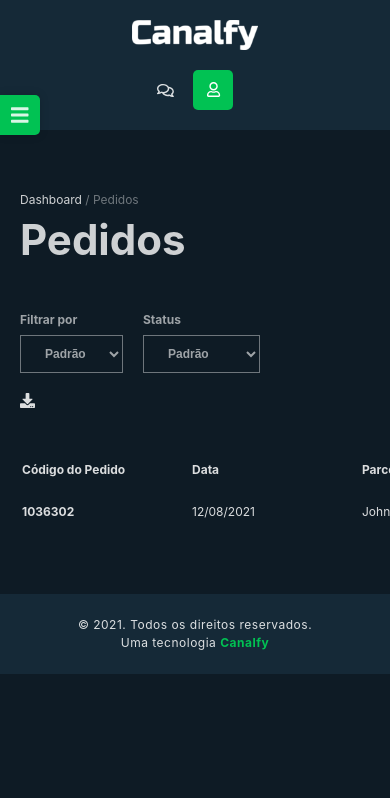
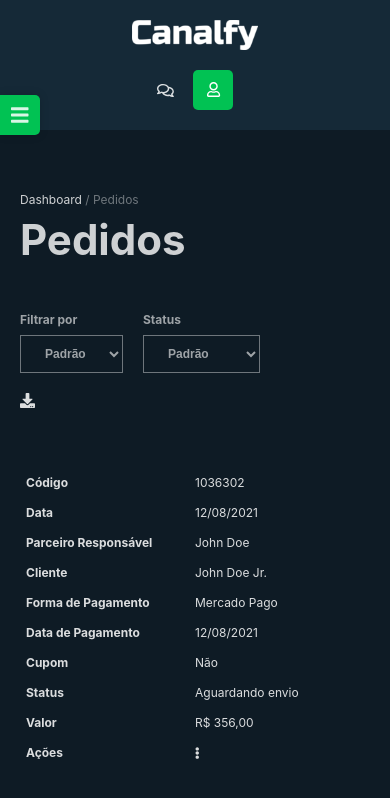
Before and after one commit to canalfy/canalfy-dashboard-lojista, a Next.js app: page /gerenciamento/pedidos in a window 390 px wide. Shown: the top 798 px of the page. Built offline with nearby package versions, Linux system fonts and the light colour scheme.

Commit message:
Ajuste na tabela responsiva de pedidos

```diff
--- a/pages/gerenciamento/pedidos/index.jsx
+++ b/pages/gerenciamento/pedidos/index.jsx
@@ -69,7 +69,7 @@ function ConversionManagement() {
 
                         <tbody>
                             <tr>
-                                <th>1036302</th>
+                                <td>1036302</td>
                                 <td>12/08/2021</td>
                                 <td>John Doe</td>
                                 <td>John Doe Jr.</td>
--- a/src/styles/gerenciamento/pedidos.js
+++ b/src/styles/gerenciamento/pedidos.js
@@ -175,15 +175,49 @@ export const TabArea = styled.div`
     }
 
     @media screen and (max-width: 768px) {
-        overflow-x: scroll;
-        min-width: 100vh;
-
-        table {
-            min-width: 100%;
+        table tr {
+            display: block;
+            height: auto;
+            padding: 20px 0;
         }
 
-        table tr th, table tr th {
-            min-width: 150px;
+        table, thead, tbody, th, td, tr {
+            display: block;
         }
+
+        thead tr {
+            position: absolute;
+            top: -9999px;
+            left: -9999px;
+        }
+
+        td {
+            border: none;
+            position: relative;
+            padding-left: 50%;
+            height: 30px;
+            line-height: 3rem;
+        }
+
+        td:before {
+            position: absolute;
+            top: 0;
+            left: 6px;
+            width: 45%;
+            padding-right: 10px;
+            white-space: nowrap;
+            font-weight: bold;
+        }
+
+        td:nth-of-type(1):before { content: "Código"; }
+        td:nth-of-type(2):before { content: "Data"; }
+        td:nth-of-type(3):before { content: "Parceiro Responsável"; }
+        td:nth-of-type(4):before { content: "Cliente"; }
+        td:nth-of-type(5):before { content: "Forma de Pagamento"; }
+        td:nth-of-type(6):before { content: "Data de Pagamento"; }
+        td:nth-of-type(7):before { content: "Cupom"; }
+        td:nth-of-type(8):before { content: "Status"; }
+        td:nth-of-type(9):before { content: "Valor"; }
+        td:nth-of-type(10):before { content: "Ações"; }
     }
 `
```
